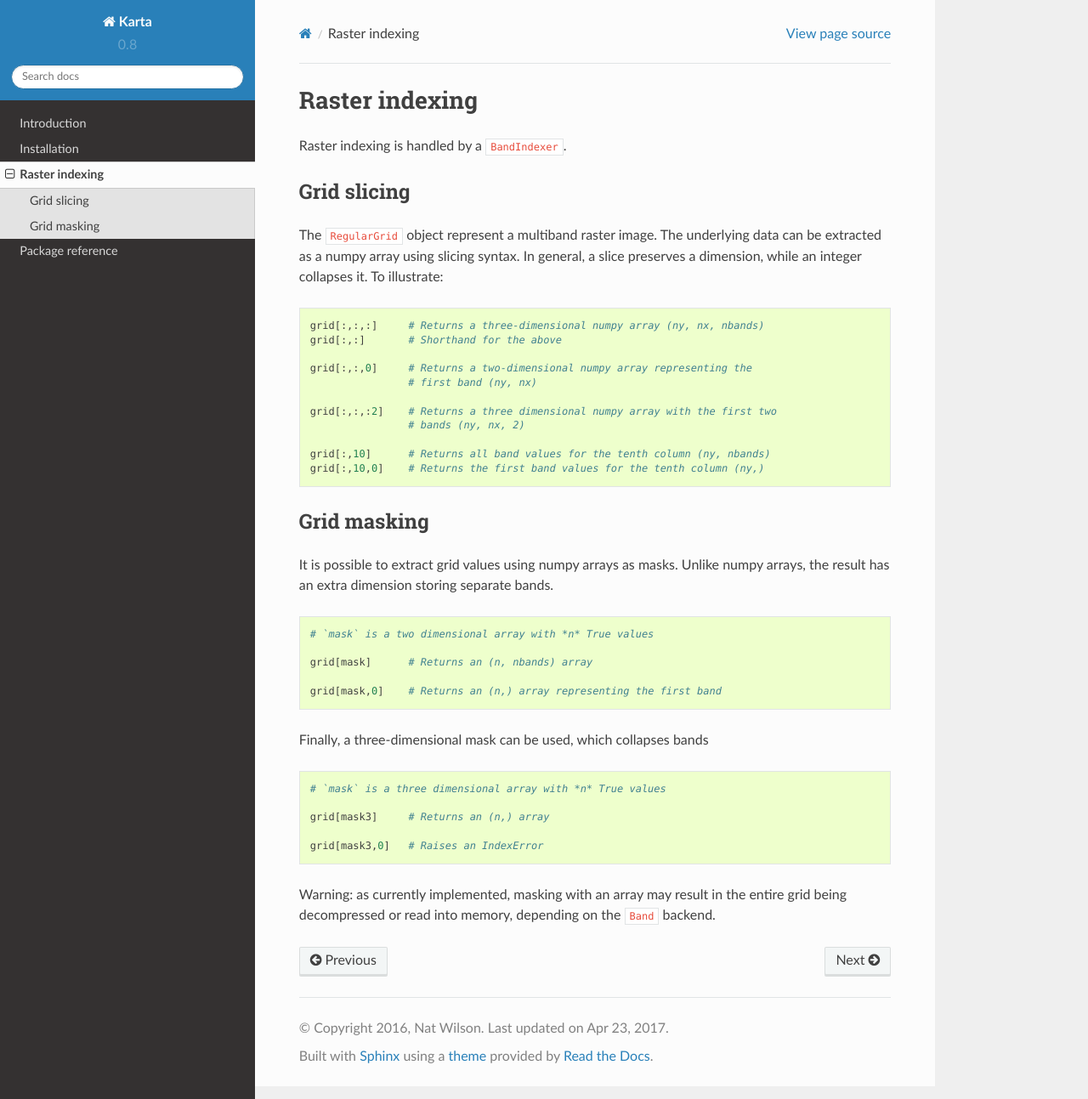
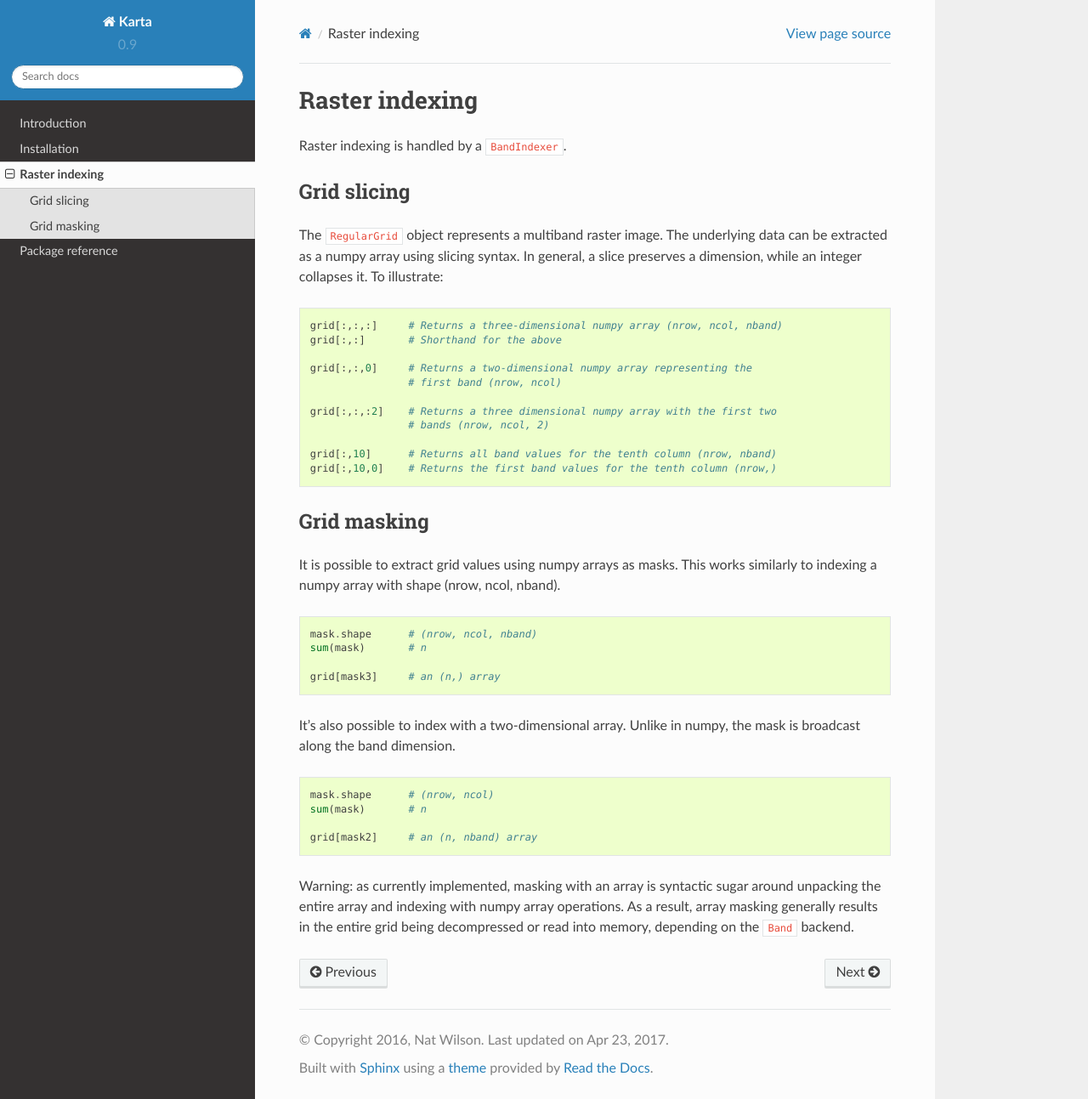
Before and after one commit to fortyninemaps/karta, a Sphinx documentation site: the page built from doc/source/raster-indexing.rst, in a window 1280 px wide and 1293 px high. Shown: the whole window at 85% size. Built offline with Sphinx 7.4.7 and the Read the Docs theme 2.0.0, drawn with Linux system fonts in a browser that asks for light colours.

Commit message:
update documentation

```diff
--- a/doc/source/conf.py
+++ b/doc/source/conf.py
@@ -26,7 +26,12 @@ import sphinx_rtd_theme
 
 # Add any Sphinx extension module names here, as strings. They can be extensions
 # coming with Sphinx (named 'sphinx.ext.*') or your custom ones.
-extensions = ['sphinx.ext.autodoc', 'sphinx.ext.mathjax', 'sphinx.ext.viewcode', 'numpydoc', 'sphinx.ext.autosummary', 'sphinx_rtd_theme']
+extensions = ['sphinx.ext.autodoc',
+              'sphinx.ext.mathjax',
+              'sphinx.ext.viewcode',
+              'numpydoc',
+              'sphinx.ext.autosummary',
+              'sphinx_rtd_theme']
 
 numpydoc_show_class_members = False
 
@@ -51,9 +56,9 @@ copyright = u'2016, Nat Wilson'
 # built documents.
 #
 # The short X.Y version.
-version = '0.8'
+version = '0.9'
 # The full version, including alpha/beta/rc tags.
-release = '0.8.3'
+release = '0.9.0b1'
 
 # The language for content autogenerated by Sphinx. Refer to documentation
 # for a list of supported languages.
--- a/doc/source/raster-indexing.rst
+++ b/doc/source/raster-indexing.rst
@@ -6,49 +6,48 @@ Raster indexing is handled by a ``BandIndexer``.
 Grid slicing
 ------------
 
-The ``RegularGrid`` object represent a multiband raster image. The underlying data
-can be extracted as a numpy array using slicing syntax. In general, a slice
+The ``RegularGrid`` object represents a multiband raster image. The underlying
+data can be extracted as a numpy array using slicing syntax. In general, a slice
 preserves a dimension, while an integer collapses it. To illustrate:
 
 ::
 
-    grid[:,:,:]     # Returns a three-dimensional numpy array (ny, nx, nbands)
+    grid[:,:,:]     # Returns a three-dimensional numpy array (nrow, ncol, nband)
     grid[:,:]       # Shorthand for the above
 
     grid[:,:,0]     # Returns a two-dimensional numpy array representing the
-                    # first band (ny, nx)
+                    # first band (nrow, ncol)
 
     grid[:,:,:2]    # Returns a three dimensional numpy array with the first two
-                    # bands (ny, nx, 2)
+                    # bands (nrow, ncol, 2)
 
-    grid[:,10]      # Returns all band values for the tenth column (ny, nbands)
-    grid[:,10,0]    # Returns the first band values for the tenth column (ny,)
+    grid[:,10]      # Returns all band values for the tenth column (nrow, nband)
+    grid[:,10,0]    # Returns the first band values for the tenth column (nrow,)
 
 Grid masking
 ------------
 
-It is possible to extract grid values using numpy arrays as masks. Unlike numpy
-arrays, the result has an extra dimension storing separate bands.
+It is possible to extract grid values using numpy arrays as masks. This works
+similarly to indexing a numpy array with shape (nrow, ncol, nband).
 
 ::
 
-    # `mask` is a two dimensional array with *n* True values
+    mask.shape      # (nrow, ncol, nband)
+    sum(mask)       # n
 
-    grid[mask]      # Returns an (n, nbands) array
+    grid[mask3]     # an (n,) array
 
-    grid[mask,0]    # Returns an (n,) array representing the first band
-
-Finally, a three-dimensional mask can be used, which collapses bands
+It's also possible to index with a two-dimensional array. Unlike in numpy, the
+mask is broadcast along the band dimension.
 
 ::
 
-    # `mask` is a three dimensional array with *n* True values
+    mask.shape      # (nrow, ncol)
+    sum(mask)       # n
 
-    grid[mask3]     # Returns an (n,) array
+    grid[mask2]     # an (n, nband) array
 
-    grid[mask3,0]   # Raises an IndexError
-
-
-Warning: as currently implemented, masking with an array may result in the
-entire grid being decompressed or read into memory, depending on the ``Band``
-backend.
+Warning: as currently implemented, masking with an array is syntactic sugar
+around unpacking the entire array and indexing with numpy array operations. As a
+result, array masking generally results in the entire grid being decompressed or
+read into memory, depending on the ``Band`` backend.
```
Also changed, not shown: 4 other files.
